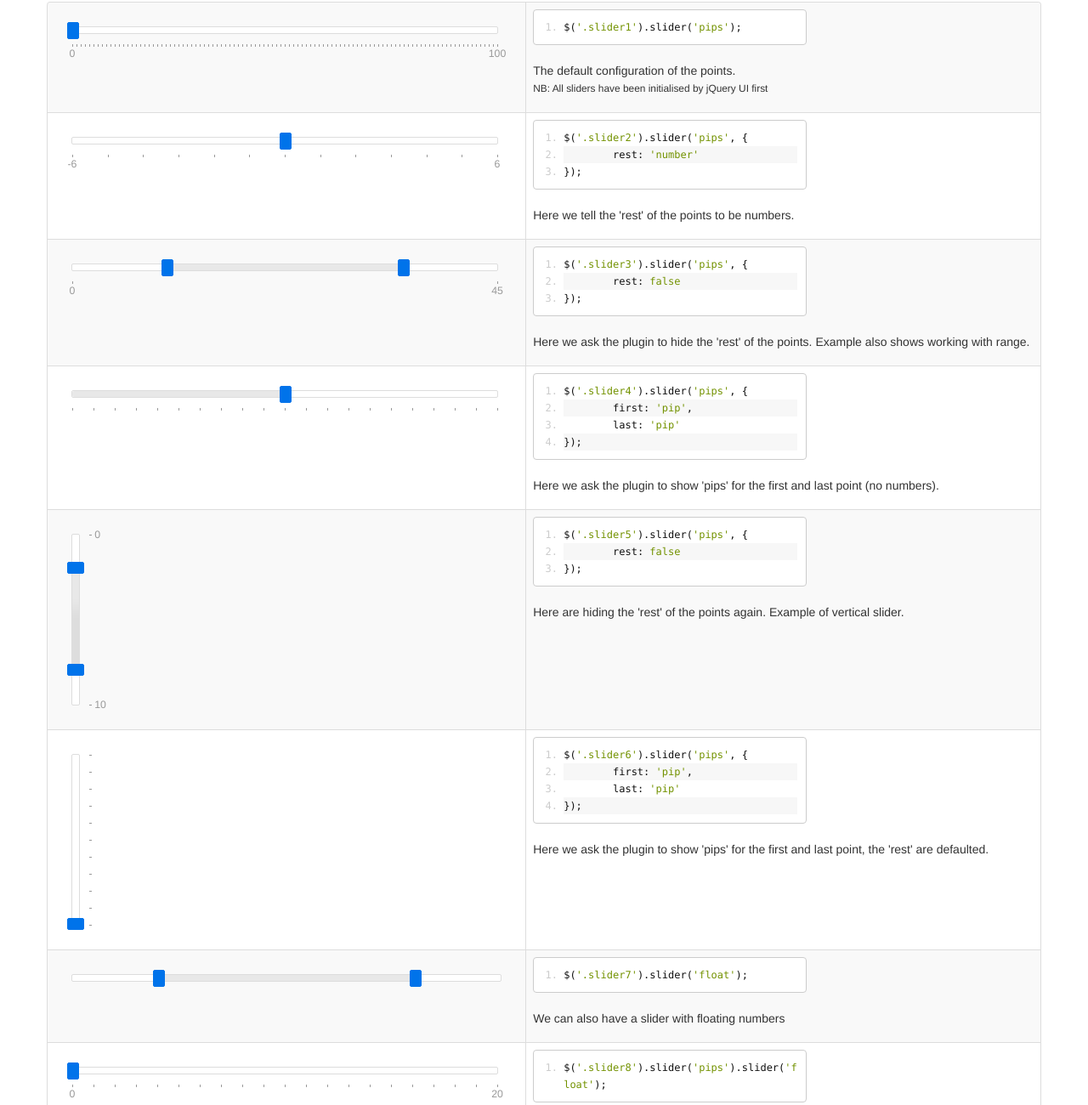
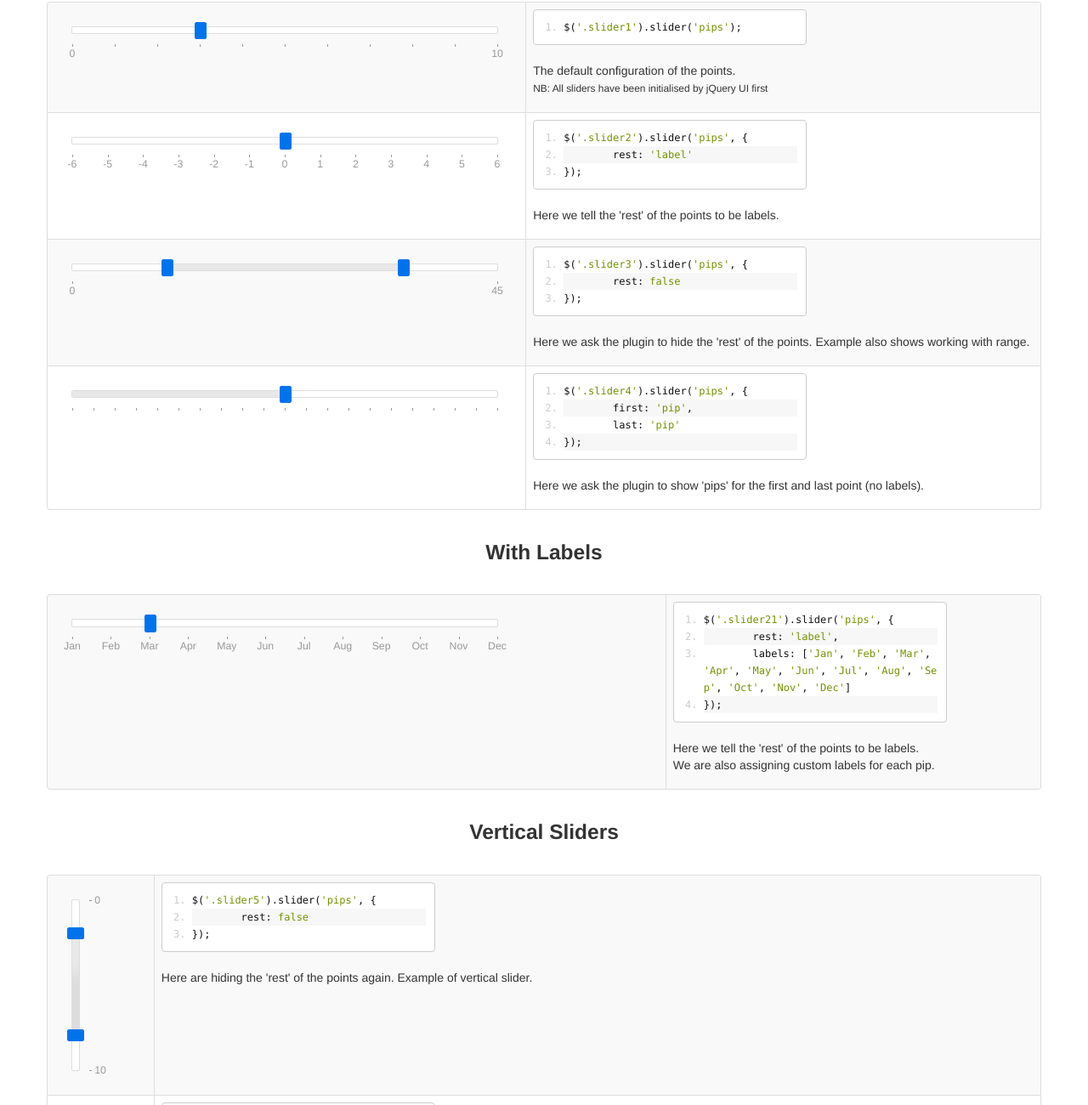
Before and after one commit to simeydotme/jQuery-ui-Slider-Pips, a plain HTML site: page index.html in a window 1280 px wide. Shown: the part 287-1587 px from the top of the page at 85% size. Drawn offline with Linux system fonts and the light colour scheme.

Commit message:
update demo!

```diff
--- a/demo/js/main.js
+++ b/demo/js/main.js
@@ -7,21 +7,23 @@ $(document).ready( function() {
 
 		prettyPrint();
 
-		$('.slider1').slider({ max: 100, min: 0, value: 0 }).slider('pips');
+		$('.slider1')	.slider({ max: 10, min: 0, value: 3 }).slider('pips');
 
-		$('.slider2').slider({ max: 6, min: -6, value: 0 }).slider('pips', { rest: 'number' });
+		$('.slider2')	.slider({ max: 6, min: -6, value: 0 }).slider('pips', { rest: 'label' });
 
-		$('.slider3').slider({ max: 45, min: 0, range: true, values: [10, 35] }).slider('pips', { rest: false });
+		$('.slider21')	.slider({ max: 12, min: 1, value: 3 }).slider('pips', { rest: 'label', labels: ['Jan', 'Feb', 'Mar', 'Apr', 'May', 'Jun', 'Jul', 'Aug', 'Sep', 'Oct', 'Nov', 'Dec'] });
 
-		$('.slider4').slider({ max: 20, min: 0, value: 10, range: "min" }).slider('pips', { first: 'pip', last: 'pip' });
+		$('.slider3')	.slider({ max: 45, min: 0, range: true, values: [10, 35] }).slider('pips', { rest: false });
 
-		$('.slider5').slider({ max: 10, min: 0, range: true, values: [2, 8], orientation: 'vertical' }).slider('pips', { rest: false });
+		$('.slider4')	.slider({ max: 20, min: 0, value: 10, range: "min" }).slider('pips', { first: 'pip', last: 'pip' });
 
-		$('.slider6').slider({ max: 10, min: 0, orientation: 'vertical' }).slider('pips', { first: 'pip', last: 'pip' });
+		$('.slider5')	.slider({ max: 10, min: 0, range: true, values: [2, 8], orientation: 'vertical' }).slider('pips', { rest: false });
 
-		$('.slider7').slider({ max: 10, min: 0, range: true, values: [2, 8] }).slider('float');
+		$('.slider6')	.slider({ max: 10, min: 0, orientation: 'vertical' }).slider('pips', { first: 'pip', last: 'pip' });
 
-		$('.slider8').slider({ max: 20, min: 0 }).slider('pips').slider('float');
+		$('.slider7')	.slider({ max: 10, min: 0, range: true, values: [2, 8] }).slider('float');
+
+		$('.slider8')	.slider({ max: 20, min: 0 }).slider('pips').slider('float');
 
 
 });
--- a/index.html
+++ b/index.html
@@ -54,11 +54,11 @@
 								<td><div class="slider2"></div></td>
 								<td>
 <pre class="prettyprint linenums lang-js">$('.slider2').slider('pips', {
-	rest: 'number'
+	rest: 'label'
 });</pre>
-									<p>Here we tell the 'rest' of the points to be numbers.</p>
+									<p>Here we tell the 'rest' of the points to be labels.</p>
 								</td>
-							</td>
+							</tr>
 
 							<tr>
 								<td><div class="slider3"></div></td>
@@ -77,12 +77,33 @@
 	first: 'pip',
 	last: 'pip'
 });</pre>
-									<p>Here we ask the plugin to show 'pips' for the first and last point (no numbers).</p>
+									<p>Here we ask the plugin to show 'pips' for the first and last point (no labels).</p>
 								</td>
 							</tr>
 
+						</table>
 
 
+						<table class="table table-bordered table-striped">
+							<caption><h3>With Labels</h3><br></caption>
+							<tr>
+								<td><div class="slider21"></div></td>
+								<td>
+<pre class="prettyprint linenums lang-js">$('.slider21').slider('pips', {
+	rest: 'label',
+	labels: ['Jan', 'Feb', 'Mar', 'Apr', 'May', 'Jun', 'Jul', 'Aug', 'Sep', 'Oct', 'Nov', 'Dec']
+});
+</pre>
+
+									<p>Here we tell the 'rest' of the points to be labels.<br>
+									We are also assigning custom labels for each pip.</p>
+								</td>
+							</tr>
+						</table>
+
+
+						<table class="table table-bordered table-striped">
+							<caption><h3>Vertical Sliders</h3><br></caption>
 							<tr>
 								<td><div class="slider5"></div></td>
 								<td>
@@ -105,13 +126,17 @@
 							</tr>
 
 
+						</table>
 
+
+						<table class="table table-bordered table-striped">
+							<caption><h3>Floating Labels Plugin</h3><br></caption>
 
 							<tr>
 								<td><div class="slider7"></div></td>
 								<td>
 <pre class="prettyprint linenums lang-js">$('.slider7').slider('float');</pre>
-									<p>We can also have a slider with floating numbers</p>
+									<p>We can also have a slider with floating labels</p>
 								</td>
 							</tr>
 
```
